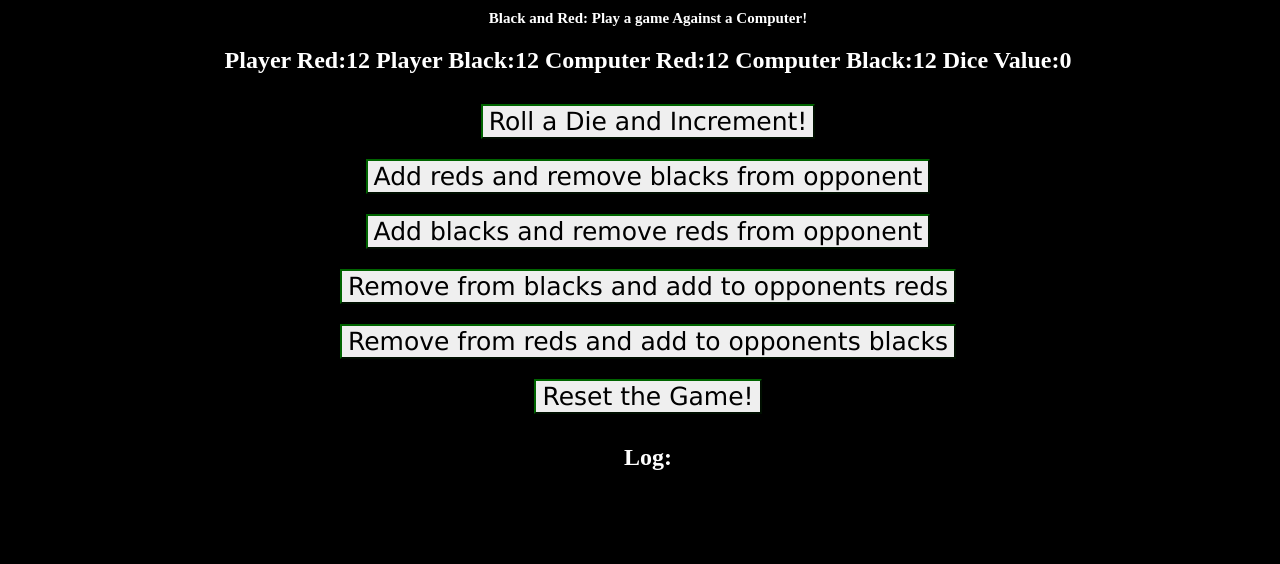
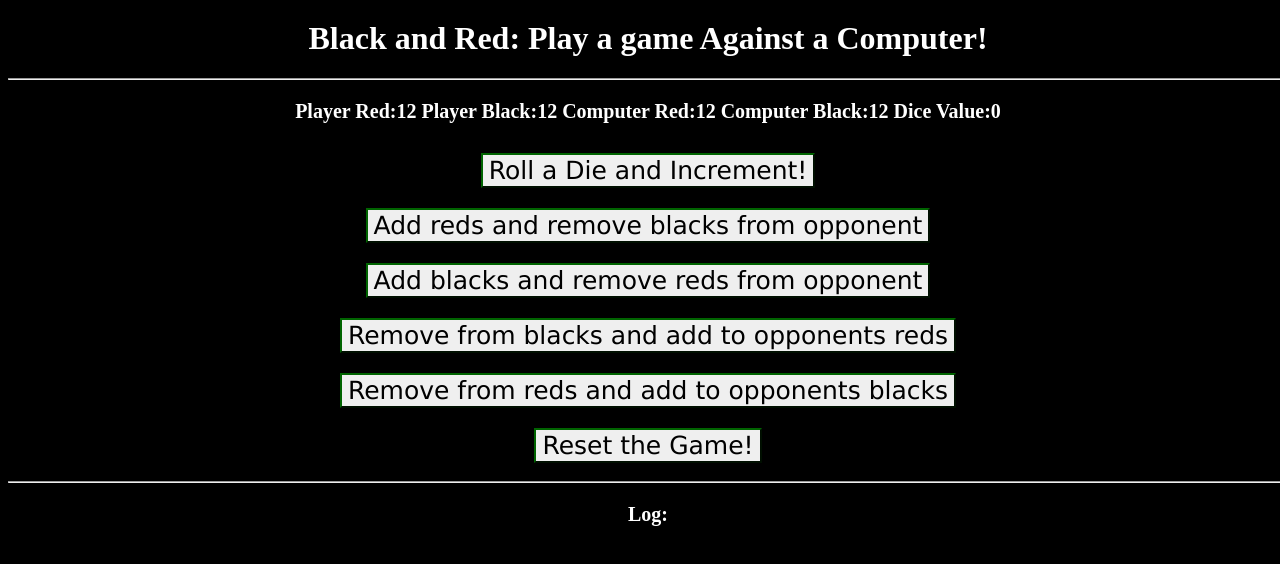
Before and after one commit to jinwenw2/JavaScriptLv3Project.github.io, a plain HTML site: page index.html in a window 1280 px wide. Drawn offline with Linux system fonts and the light colour scheme.

Commit message:
Add files via upload

```diff
--- a/index.html
+++ b/index.html
@@ -10,7 +10,8 @@
 </head>
 
 <body onload = "initialize();">
-  <h1>Black and Red: Play a game Against a Computer!</h1>
+  <h1 class = "container">Black and Red: Play a game Against a Computer!</h1>
+  <hr>
   <div class = "container">
     <h2 id = "output"></h2>
     <h3 id = "computer"></h3>
@@ -29,9 +30,10 @@
     <br>
     <button onclick= "reset()">Reset the Game!</button>
   </div>
+  <hr>
   <h2 class = "container">Log:</h2>
   <div class= "container">
-    <h1 id = "log"></h1>
+    <h2 id = "log"></h2>
    </div>
 </body>
 </html>
--- a/style.css
+++ b/style.css
@@ -14,10 +14,10 @@ button{
   font-family:Verdana, Geneva, Tahoma, sans-serif;
 }
 
-h1{
+h2{
   text-align: center;
   display: block;
-  font-size: 15px;
+  font-size: 20px;
   margin: 10px;
   font-weight: bold;
   color: white;
```
